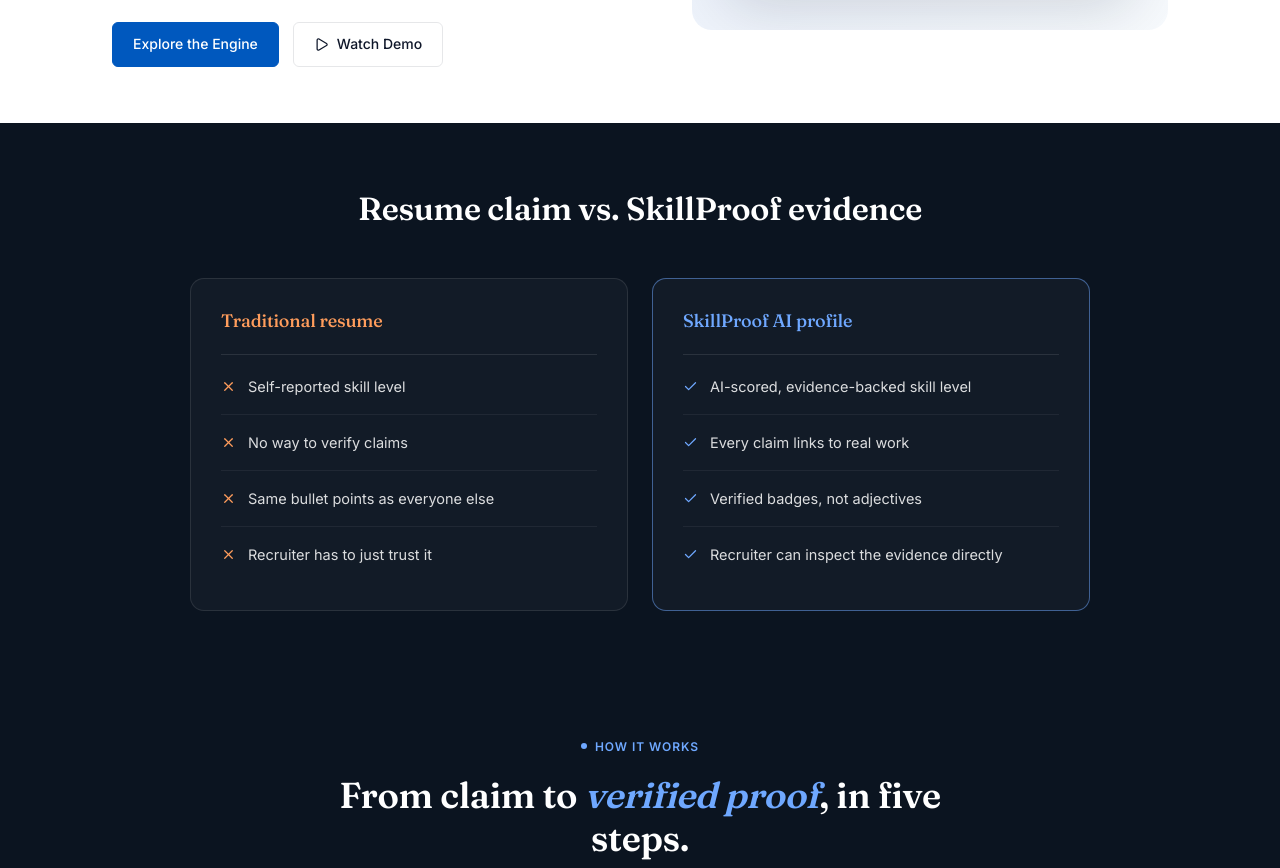
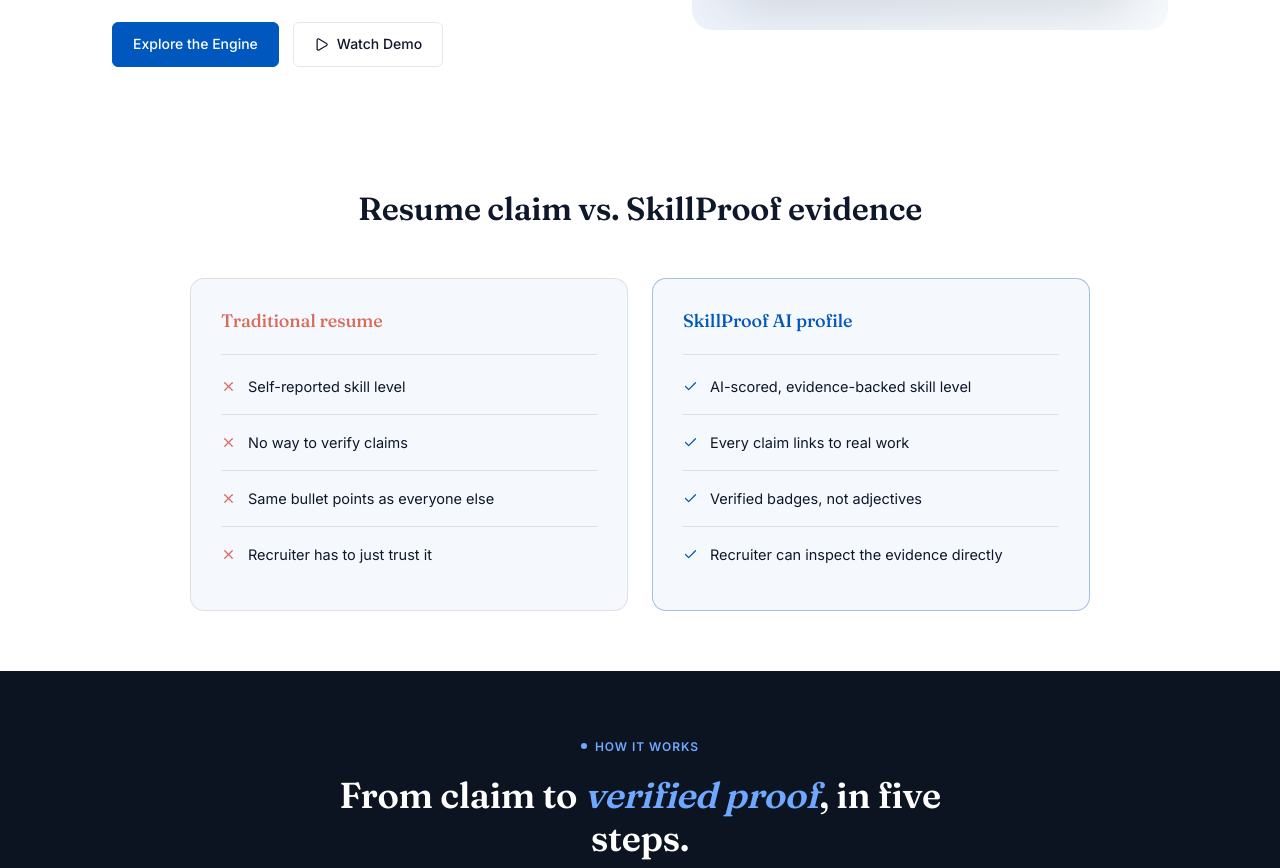
Before and after one commit to mikebishop0/skillproof_ai_frontend, a React (Vite) app: page / in a window 1280 px wide. Shown: the part 460-1328 px from the top of the page. Built offline with nearby package versions, Linux system fonts and the light colour scheme.

Commit message:
Switch resume-vs-evidence comparison section to light background
Matches the rest of the page's light theme instead of the dark panel
used by the verification timeline below it.

```diff
--- a/src/pages/public/howItWorksPage.css
+++ b/src/pages/public/howItWorksPage.css
@@ -9,6 +9,7 @@
   --spai-slate: #64748b;
   --spai-white: #0f172a;
   --spai-line: rgba(15, 23, 42, 0.1);
+  --spai-danger: #d96b5c;
 
   background: var(--spai-ink);
   color: var(--spai-white);
@@ -204,13 +205,13 @@
 
 /* RESUME VS EVIDENCE COMPARE */
 .spai-how .how-compare {
-  background: #0b1420;
-  color: #ffffff;
+  background: var(--spai-ink);
+  color: var(--spai-white);
   text-align: center;
 }
 .spai-how .how-compare h2 {
   font-size: 32px;
-  color: #ffffff;
+  color: var(--spai-white);
   margin-bottom: 44px;
 }
 .spai-how .compare-grid {
@@ -222,26 +223,26 @@
   margin: 0 auto;
 }
 .spai-how .compare-card {
-  background: rgba(255, 255, 255, 0.03);
-  border: 1px solid rgba(255, 255, 255, 0.1);
+  background: var(--spai-ink-light);
+  border: 1px solid var(--spai-line);
   border-radius: 14px;
   padding: 28px 30px;
 }
 .spai-how .compare-card-new {
-  border-color: rgba(111, 168, 255, 0.5);
+  border-color: rgba(0, 88, 190, 0.35);
 }
 .spai-how .compare-card h3 {
   font-size: 18px;
   margin-bottom: 18px;
 }
 .spai-how .compare-card-old h3 {
-  color: #ff9d5c;
+  color: var(--spai-danger);
 }
 .spai-how .compare-card-new h3 {
-  color: #6fa8ff;
+  color: var(--spai-verified);
 }
 .spai-how .compare-divider {
-  border-top: 1px solid rgba(255, 255, 255, 0.1);
+  border-top: 1px solid var(--spai-line);
   margin-bottom: 4px;
 }
 .spai-how .compare-card ul {
@@ -252,19 +253,19 @@
   align-items: center;
   gap: 12px;
   font-size: 14.5px;
-  color: rgba(255, 255, 255, 0.85);
+  color: var(--spai-white);
   padding: 16px 0;
-  border-bottom: 1px solid rgba(255, 255, 255, 0.06);
+  border-bottom: 1px solid var(--spai-line);
 }
 .spai-how .compare-card li:last-child {
   border-bottom: none;
 }
 .spai-how .compare-card-old li svg {
-  color: #ff9d5c;
+  color: var(--spai-danger);
   flex-shrink: 0;
 }
 .spai-how .compare-card-new li svg {
-  color: #6fa8ff;
+  color: var(--spai-verified);
   flex-shrink: 0;
 }
 @media (max-width: 700px) {
```
